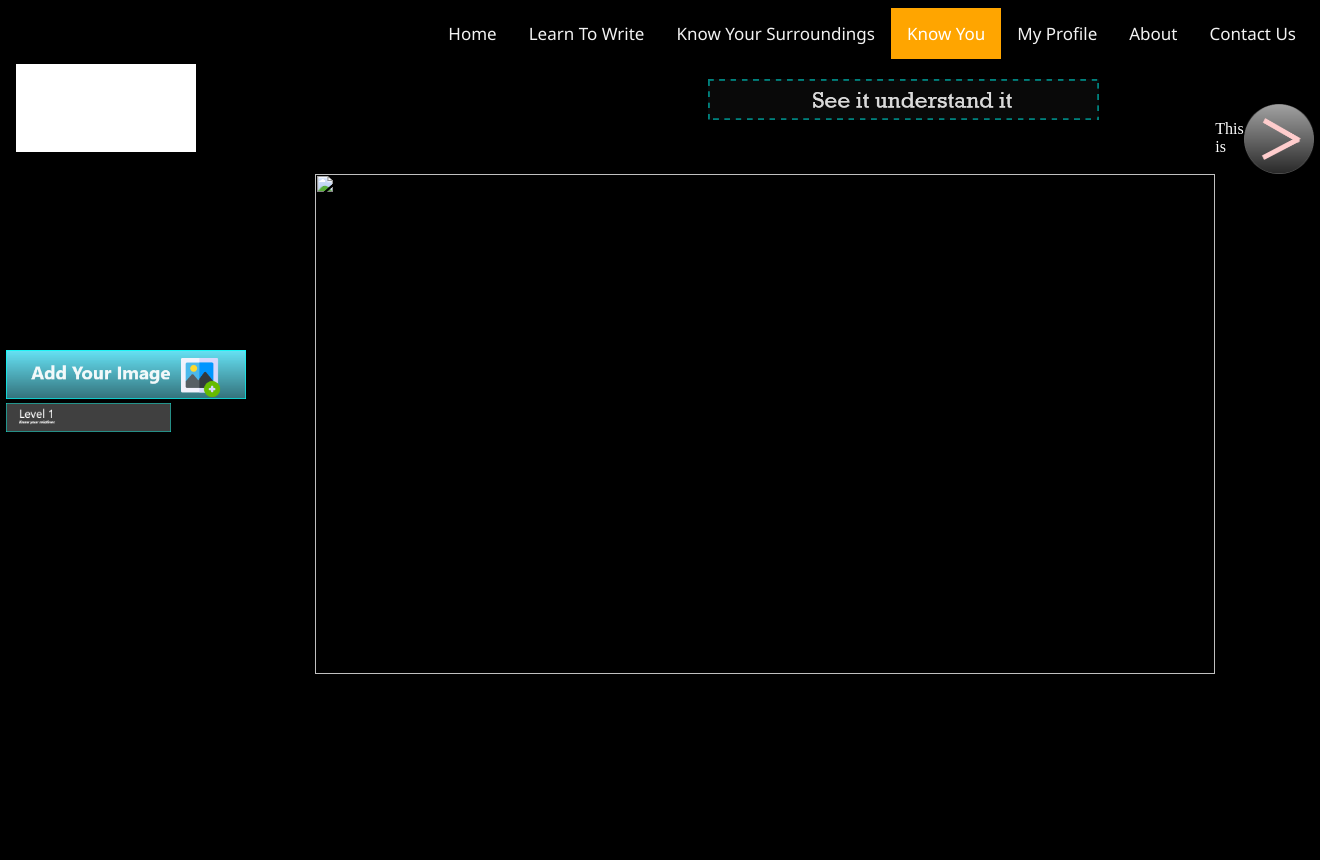
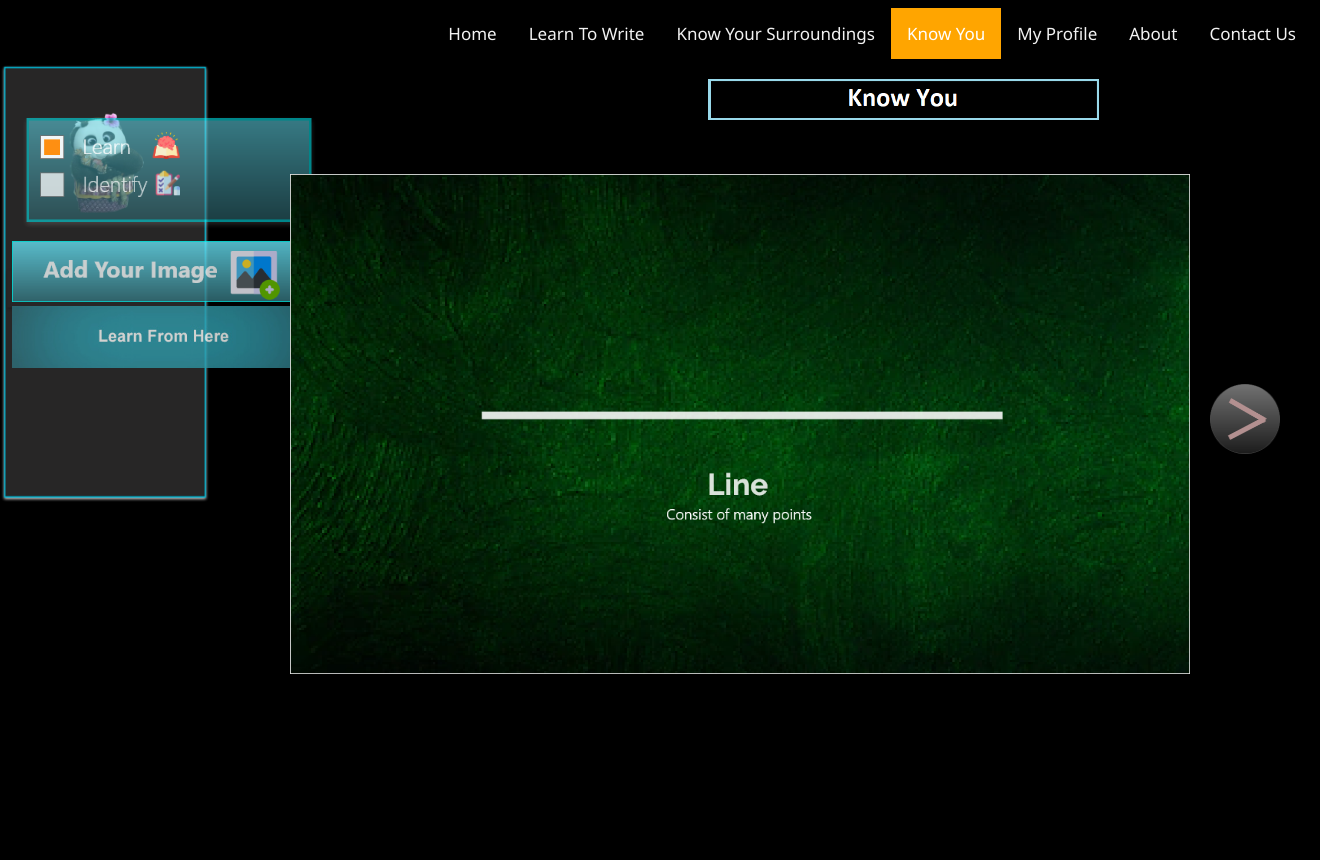
Before and after one commit to mohtasimhadi/HaateKhari, a Django app: template templates/know_you_learn.html in a window 1320 px wide. Before the commit the page ends 674 px from the top, so only its background shows below. Run offline with Django 3.2, Linux system fonts and the light colour scheme; the template is opened without the code that fills it, so the values that code supplies are empty.

Commit message:
ui fixed - js still there

```diff
--- a/knowYourself/views.py
+++ b/knowYourself/views.py
@@ -41,4 +41,4 @@ def know_you_identify(request):
         else:
             context = None
             action = None
-    return render(request, 'know_you_learn.html', {'context' : context, 'action' : action})
+    return render(request, 'know_you_identify.html', {'context' : context, 'action' : action})
--- a/templates/know_you_learn.html
+++ b/templates/know_you_learn.html
@@ -2,10 +2,10 @@
 {% load static %}
 <html lang="en">
 <head>
-    <link rel="stylesheet" href="{% static 'css/know_you.css' %}">
+    <meta charset="utf-8">
+    <title>Haate Khori</title>
+    <link rel="stylesheet" href="{% static 'css/know_your_surroundings.css' %}">
     <link rel="stylesheet" href="{% static 'css/menubar.css' %}">
-    <meta charset="UTF-8">
-    <title>Haate Khori</title>
 </head>
 <body>
 <div class="menubar">
@@ -17,18 +17,22 @@
     <a href="{% url 'writing' %}">Learn To Write</a>
     <a href="{% url 'home' %}">Home</a>
 </div>
-    <img id="label" src="/static/img/shape_level0_label.png" width="30%">
+
+<img id="label" src="/static/img/KnowYou.png" width="30%">
 <div class="main">
-        <div id="shape-level0">
-            <img id="sub-menu" src="/static/img/know_you_level0.png" width="60%">
+    <div class="shape-level0">
+        <img id="sub-menu" src="/static/img/know_your_surroundings_shape_level0C.png" width="70%">
         <img id="select-back" src="/static/img/know_your_surroundings_level0_black.png" width="300">
         <img id="learn-select-active" src="/static/img/learn_option_active.png" width="140">
-            <a href="{% url 'surroundings_shape_level0_identify' %}"> <img id="identify-select" src="/static/img/identify_option.png" width="140"> </a>
-            <a href="{% url 'add_image_know_you' %}"><img id="add-image" src="/static/img/add_image_know_you.png" width="240"></a>
-            <a href="{% url 'know_you_level1' %}"><img id="level1-choice" src="/static/img/know_you_level1_choice.png" width="55%"></a>
-    </div>>
-    <img id="shape-back" src="{{ context }}" width="900" height="500">
-    <p><font color="white">This is {{ action }}</p>
-    <img id="shape-next-btn" src="/static/img/shape_learn_next_btn.png" width="70" height="70">
+        <a href="{% url 'know_you_identify' %}"><img id="identify-select" src="/static/img/identify_option.png" width="140"></a>
+        <a href="{% url 'add_image_know_you' %}"><img id="shape-level1" src="/static/img/add_image_know_you.png" width="300"></a>
+        <a href="{% url 'know_you_learn' %}"><img id="shape-level1" src="/static/img/learn_image_know_you.png" width="300"></a>
+    </div>
+    <img id="shape-back" src="/static/img/shape_line_img_background.png" width="900" height="500">
+    <img id="learn-shape-next-btn" src="/static/img/shape_learn_next_btn.png" width="70" height="70">
+    <img id="learn-shape-back-btn" src="/static/img/shape_learn_back_btn.png" width="70" height="70">
+</div>
+
+<script src="/static/js/change_image_know_you.js"></script>
 </body>
 </html>
```
Also changed, not shown: templates/add_image_know_you.html (+12 -10 lines), templates/know_you_identify.html (+4 -4 lines), media/knowYourself/mouth.jpg (added), static/img/identify_option-active.png (added), static/img/learn_option.png (added). Lines whose indentation alone changed are shown as unchanged.
